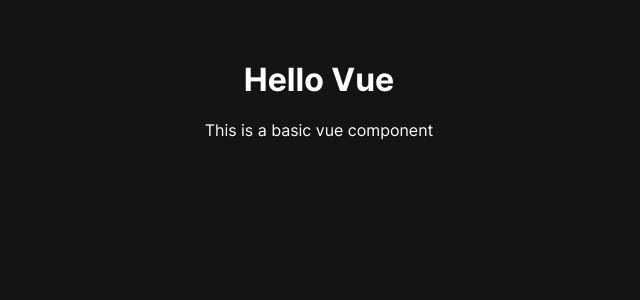
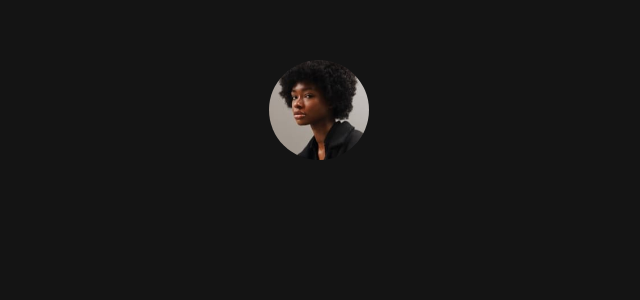
Before and after one commit to MaxAnderberg/social-links-profile, a Vue app: page / in a window 1280 px wide. Shown: the top 300 px of the page, without its empty margins (321-961 px from the left). Built offline with nearby package versions, Linux system fonts and the light colour scheme.

Commit message:
added image and finished component

```diff
--- a/src/components/ProfileImage.vue
+++ b/src/components/ProfileImage.vue
@@ -1,7 +1,8 @@
 <template>
-    <div class="component">
-        <h1>{{ title }}</h1>
-        <p>{{ message }}</p>
+    <div class="container">
+        <div class="profile-image" :style="{ backgroundImage: `url(${imageUrl})` }">
+
+        </div>
     </div>
 </template>
 
@@ -11,13 +12,25 @@
         data() {
             return {
                 title: 'Hello Vue',
-                message: 'This is a basic vue component'
+                message: 'This is a basic vue component',
+                imageUrl: require('@/assets/images/avatar-jessica.jpeg')
             }
         },
     }
 </script>
 
 <style scoped>
-    .component {
+    .container {
+        display: flex;
+        justify-content: center;
+    }
+    .profile-image {
+        background-color: azure;
+        border: 1px;
+        border-radius: 50%;
+        height: 100px;
+        width: 100px;
+        background-size: cover;
+        background-position: center;
     }
 </style>
```
Also changed, not shown: src/assets/images/avatar-jessica.jpeg (renamed from assets/images/avatar-jessica.jpeg).
